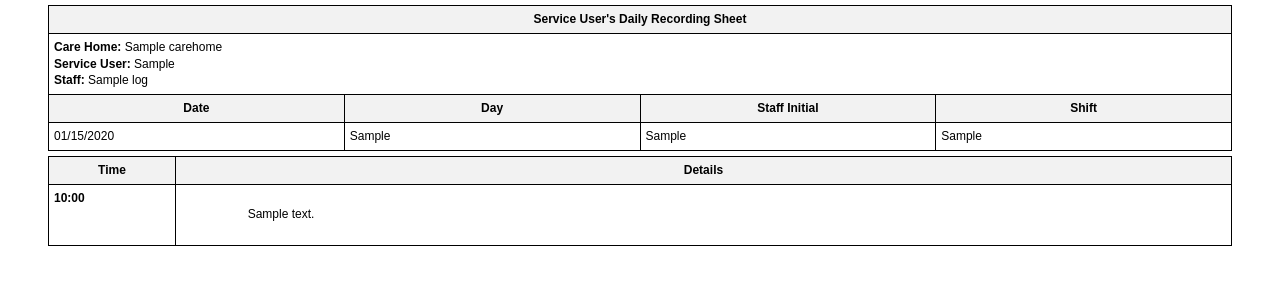
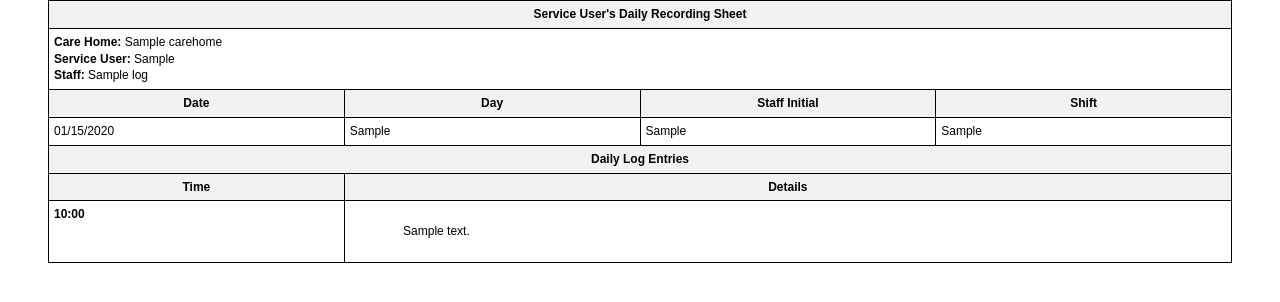
Before and after one commit to maham904/S298845_Dissertation_Project_On_Carehome, a Django app: template core/core/templates/pdf_templates/log_pdf.html in a window 1280 px wide. Shown: the top 302 px of the page. Run offline with Django 5.2, Linux system fonts and the light colour scheme; the template is opened without the code that fills it: most values are stand-ins (such as "Sample title", 1, 10 or a date in 2020).

Commit message:
log view issue fixed

```diff
--- a/core/core/templates/pdf_templates/log_pdf.html
+++ b/core/core/templates/pdf_templates/log_pdf.html
@@ -19,7 +19,7 @@ body {
 table {
     width: 100%;
     border-collapse: collapse;
-    margin: 5px 0;
+    margin: 0;
     table-layout: fixed;
     word-wrap: break-word;
 }
@@ -63,6 +63,7 @@ th {
 
 <div class="table-container">
     <table>
+        <!-- Header Section -->
         <tr>
             <td colspan="4" class="header-row">Service User's Daily Recording Sheet</td>
         </tr>
@@ -73,6 +74,8 @@ th {
                 <strong>Staff:</strong> {{ latest_log.staff_name }}
             </td>
         </tr>
+
+        <!-- Date/Shift Info -->
         <tr class="header-row">
             <td>Date</td>
             <td>Day</td>
@@ -85,29 +88,29 @@ th {
             <td>{{ latest_log.staff_initials }}</td>
             <td>{{ latest_log.get_shift_display }}</td>
         </tr>
-    </table>
 
-    <table>
-        <thead>
+        <!-- Time Entries Header -->
+        <tr class="header-row">
+            <th colspan="4" style="text-align: center;">Daily Log Entries</th>
+        </tr>
         <tr class="header-row">
             <th class="time-cell">Time</th>
-                <th class="details-cell">Details</th>
+            <th class="details-cell" colspan="3">Details</th>
         </tr>
-        </thead>
-        <tbody>
+
+        <!-- Log Entries -->
         {% for entry in log_entries %}
         <tr>
             <td class="time-cell">{{ entry.time_slot|time:"H:i" }}</td>
-                <td class="details-cell">
+            <td class="details-cell" colspan="3">
                 <div class="log-entry-content">{{ entry.content|linebreaksbr }}</div>
             </td>
         </tr>
         {% empty %}
         <tr>
-                <td colspan="2" style="text-align: center;">No log entries found for this shift.</td>
+            <td colspan="4" style="text-align: center;">No log entries found for this shift.</td>
         </tr>
         {% endfor %}
-        </tbody>
     </table>
 </div>
 
```
Also changed, not shown: db.sqlite3. Lines whose indentation alone changed are shown as unchanged.
